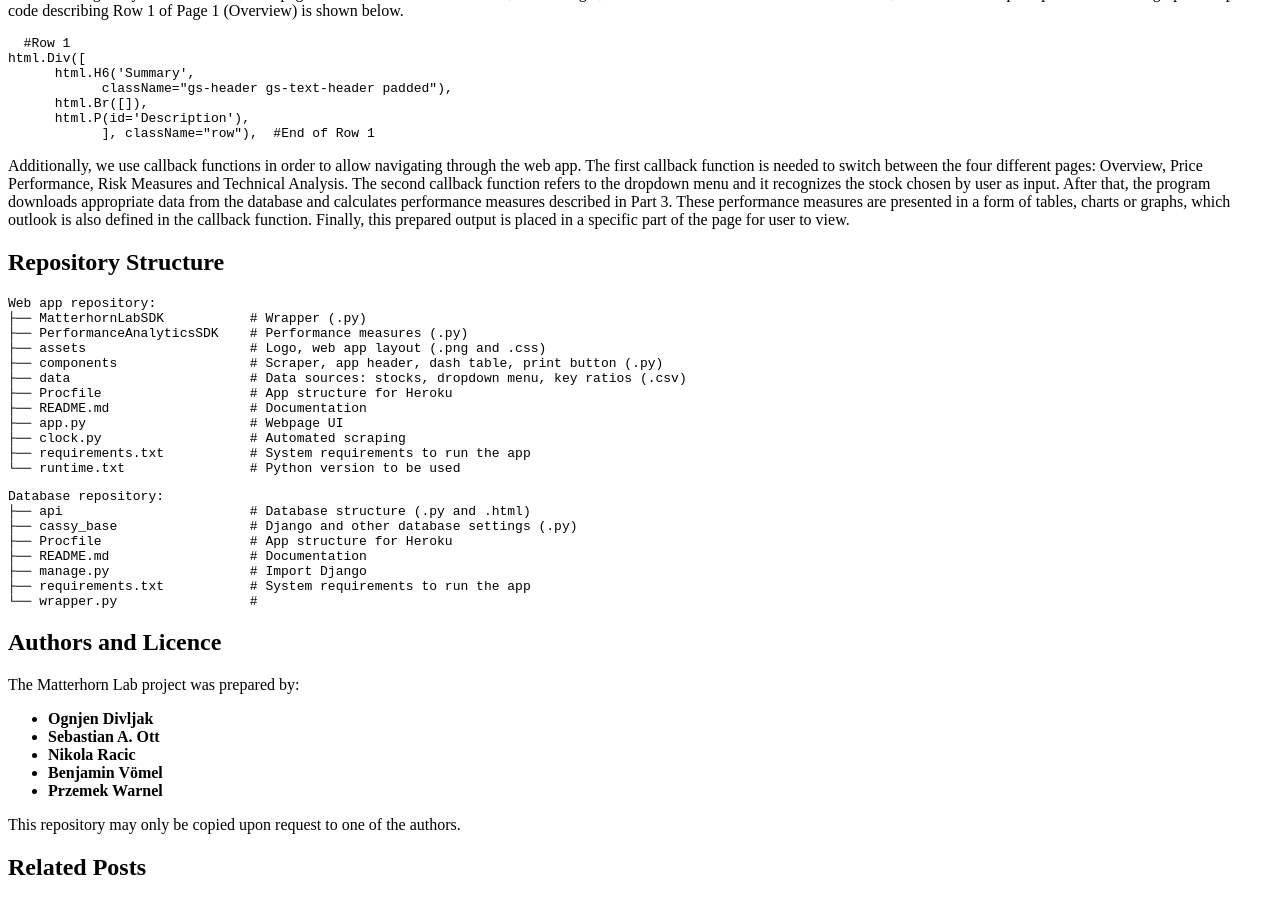
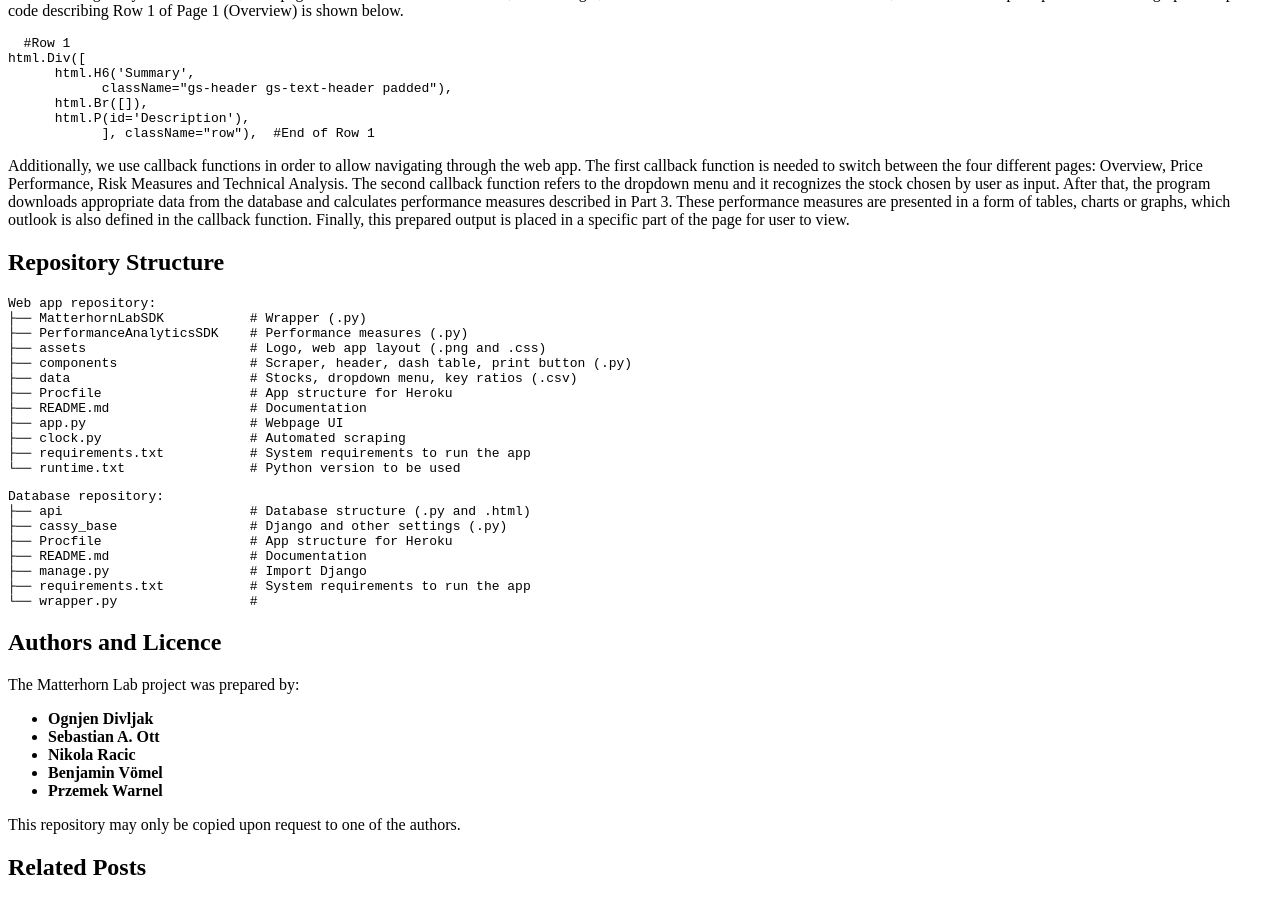
Before and after one commit to matterhornlab/matterhornlab.github.io, a Jekyll site: the page built from _posts/2019-05-24-launch-of-matterhorn-lab.md, in a window 1280 px wide and 900 px high, scrolled down 8678 px. Built offline with Jekyll 4.4.1, drawn with Linux system fonts in a browser that asks for light colours; Markdown is read by kramdown in place of the engine named in the settings.

Commit message:
Update 2019-05-24-launch-of-matterhorn-lab.md

````diff
--- a/_posts/2019-05-24-launch-of-matterhorn-lab.md
+++ b/_posts/2019-05-24-launch-of-matterhorn-lab.md
@@ -153,8 +153,8 @@ Web app repository:
 ├── MatterhornLabSDK           # Wrapper (.py)
 ├── PerformanceAnalyticsSDK    # Performance measures (.py)
 ├── assets                     # Logo, web app layout (.png and .css)
-├── components                 # Scraper, app header, dash table, print button (.py)
-├── data                       # Data sources: stocks, dropdown menu, key ratios (.csv)
+├── components                 # Scraper, header, dash table, print button (.py)
+├── data                       # Stocks, dropdown menu, key ratios (.csv)
 ├── Procfile                   # App structure for Heroku
 ├── README.md                  # Documentation
 ├── app.py                     # Webpage UI
@@ -165,7 +165,7 @@ Web app repository:
 ```
 Database repository:
 ├── api                        # Database structure (.py and .html)
-├── cassy_base                 # Django and other database settings (.py)
+├── cassy_base                 # Django and other settings (.py)
 ├── Procfile                   # App structure for Heroku
 ├── README.md                  # Documentation
 ├── manage.py                  # Import Django
````
